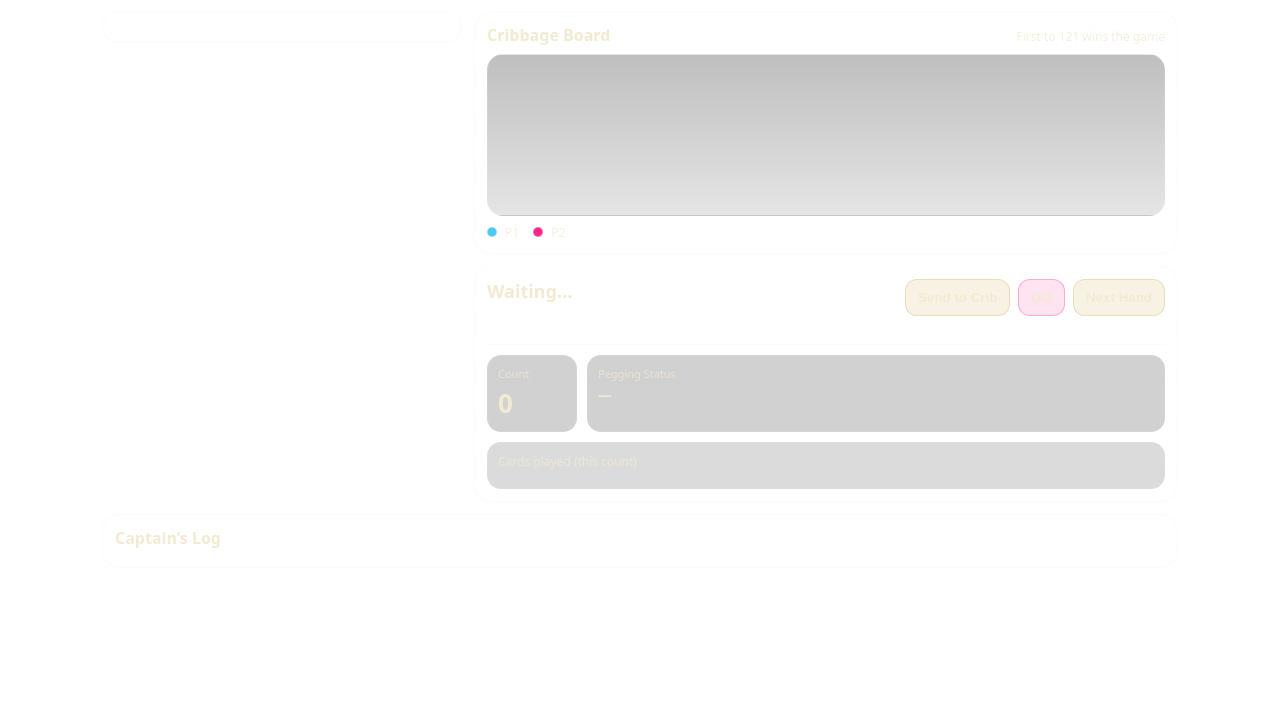
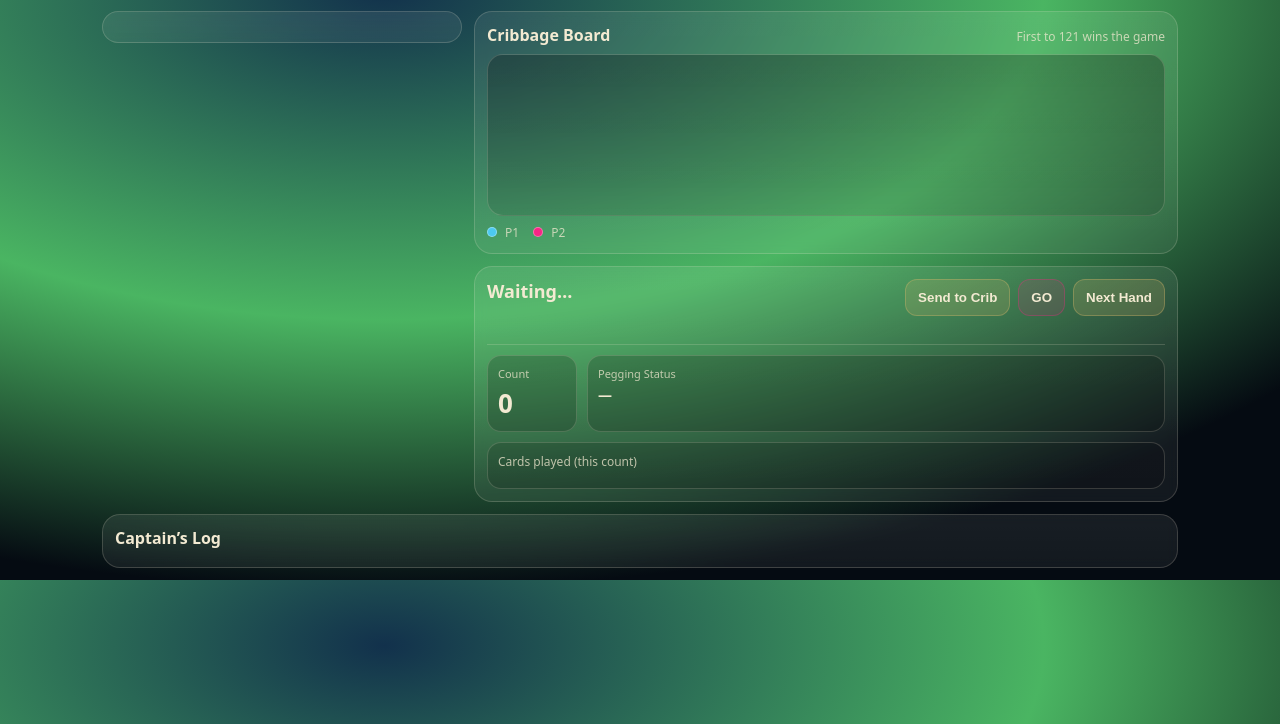
Before and after one commit to pirate-jpg/pirate-cribbage, a website: page public/index.html in a window 1280 px wide. Shown: the part 76-800 px from the top of the page. Drawn offline with nearby package versions, Linux system fonts and the light colour scheme; no server answers.

Commit message:
Fix background color variable in styles.css

```diff
--- a/public/css/styles.css
+++ b/public/css/styles.css
@@ -1,5 +1,5 @@
 :root{
-  --bg: #4ab562f;
+  --bg: #4ab562;
   --panel: rgba(255,255,255,0.06);
   --panel2: rgba(255,255,255,0.08);
   --text: #f3ead2;
```
